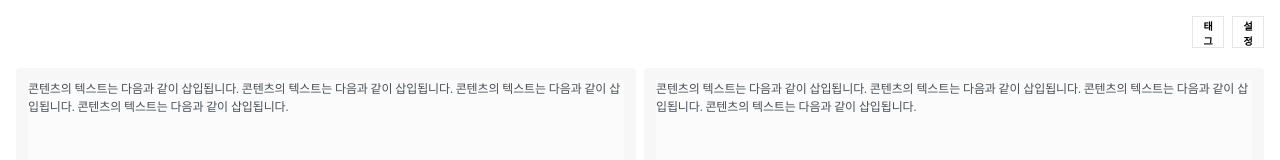
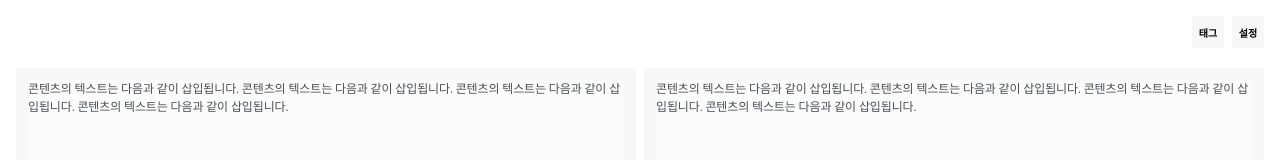
Before and after one commit to depromeet/ygtang-client, a Next.js app: page / in a window 1280 px wide. Shown: the top 160 px of the page. Built offline with nearby package versions, Linux system fonts and the light colour scheme.

Commit message:
design: Content View 시맨틱 태그 적용 및 세부 css 프로퍼티 수정

```diff
--- a/src/components/common/Tag.tsx
+++ b/src/components/common/Tag.tsx
@@ -13,8 +13,4 @@ const tagCss = css`
   font-size: 12px;
   line-height: 14px;
   flex-shrink: 0;
-
-  :not(:last-child) {
-    margin-right: 8px;
-  }
 `;
--- a/src/components/home/ContentHeader.tsx
+++ b/src/components/home/ContentHeader.tsx
@@ -1,28 +1,25 @@
-import { css } from '@emotion/react';
+import { css, Theme } from '@emotion/react';
 
 export default function ContentHeader() {
   return (
-    <div css={ContentHeaderCss}>
+    <header css={ContentHeaderCss}>
       <button css={HeaderButtonCss}>태그</button>
       <button css={HeaderButtonCss}>설정</button>
-    </div>
+    </header>
   );
 }
 
 const ContentHeaderCss = css`
   display: flex;
   justify-content: flex-end;
+  gap: 8px;
   margin-bottom: 20px;
 `;
 
-const HeaderButtonCss = () => css`
+const HeaderButtonCss = (theme: Theme) => css`
   width: 32px;
   height: 32px;
-  border: 0.5px solid #e6e6e6;
+  background: ${theme.color.gray};
   font-weight: 700;
   font-size: 10px;
-
-  :not(:last-child) {
-    margin-right: 8px;
-  }
 `;
--- a/src/components/home/ContentThumbnail.tsx
+++ b/src/components/home/ContentThumbnail.tsx
@@ -4,7 +4,7 @@ import Tag from '~/components/common/Tag';
 
 export type ContentThumbnailType = 'image' | 'text' | 'link';
 
-export interface IContentThumbnailProps {
+export interface ContentThumbnailProps {
   type: ContentThumbnailType;
   tags: string[];
   text: string;
@@ -13,7 +13,7 @@ export interface IContentThumbnailProps {
 
 export default function ContentThumbnail() {
   return (
-    <div css={contentThumbnailBoxCss}>
+    <section css={contentThumbnailBoxCss}>
       <div css={contentThumbnailCss}>
         <p css={contentText}>
           콘텐츠의 텍스트는 다음과 같이 삽입됩니다. 콘텐츠의 텍스트는 다음과 같이 삽입됩니다.
@@ -26,7 +26,7 @@ export default function ContentThumbnail() {
           <Tag text="디자인인사이트" />
         </div>
       </div>
-    </div>
+    </section>
   );
 }
 
@@ -37,24 +37,17 @@ const contentThumbnailBoxCss = (theme: Theme) => css`
   position: relative;
   width: 100%;
   height: 100%;
+  aspect-ratio: 1;
   padding: ${contentThumbnailPadding};
   padding-right: 0;
   padding-bottom: 0;
   background: ${theme.color.gray};
   border-radius: 4px;
-
-  ::after {
-    display: block;
-    content: '';
-    padding-bottom: 100%;
-  }
 `;
 
 const contentThumbnailCss = css`
-  position: absolute;
   overflow: hidden;
-
-  height: calc(100% - ${contentThumbnailPadding});
+  height: 100%;
 `;
 
 const contentText = css`
@@ -65,12 +58,12 @@ const contentText = css`
   font-size: 12px;
   line-height: 18px;
   letter-spacing: -0.01em;
-  word-wrap: break-word;
 `;
 
 const contentTagsCss = css`
   display: flex;
   align-items: center;
+  gap: 8px;
   height: ${contentTagHeight};
   overflow-x: scroll;
   -ms-overflow-style: none;
```
